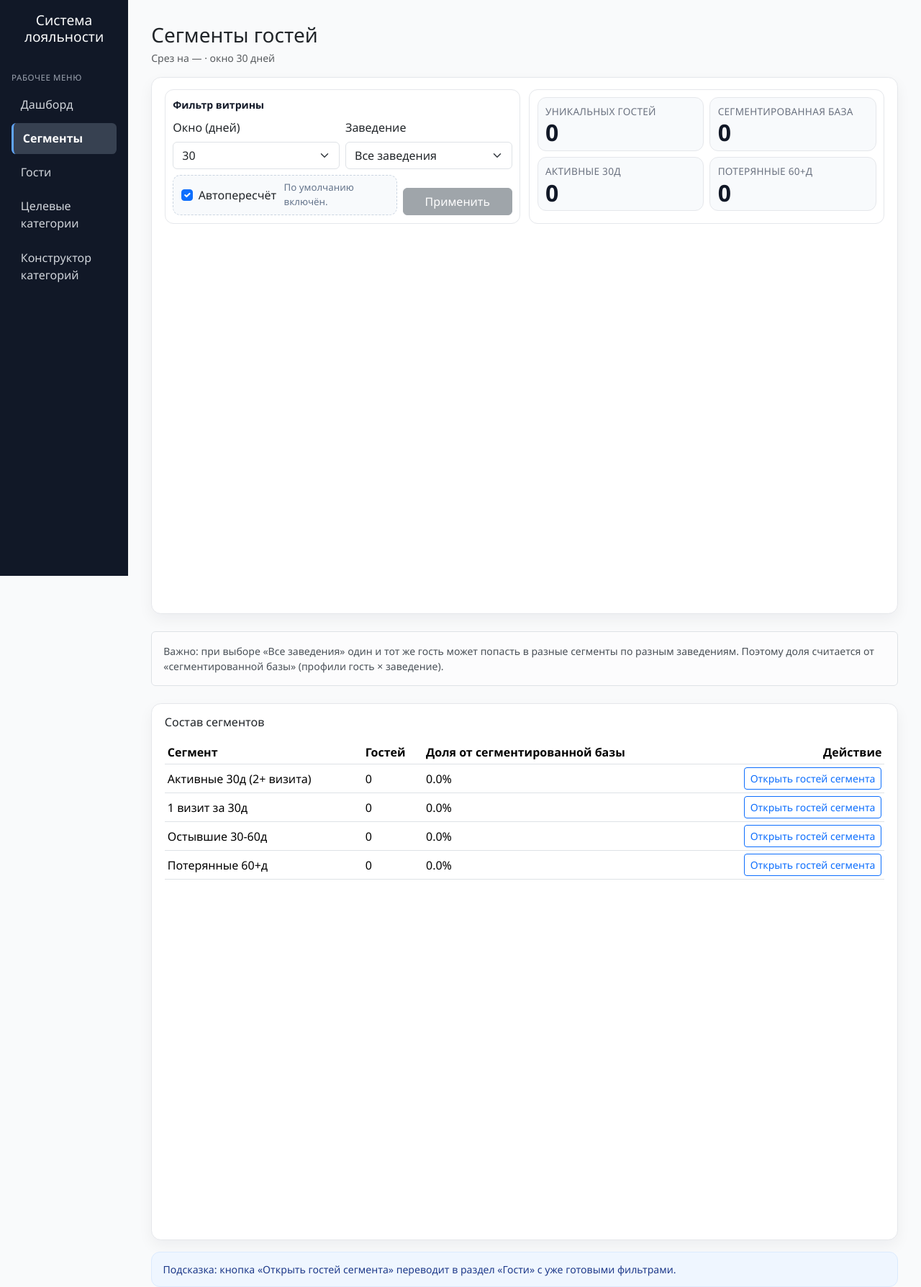
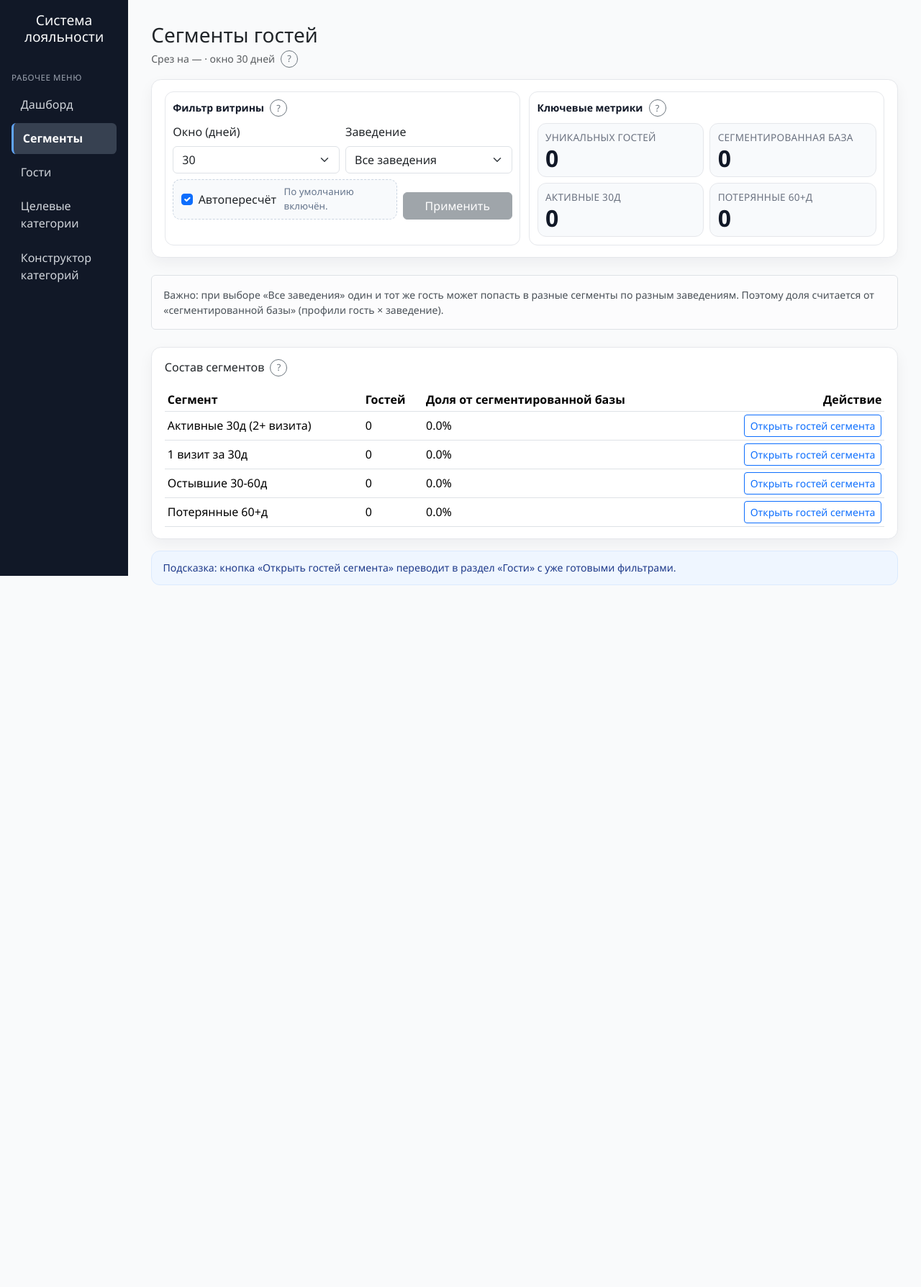
Before and after one commit to Evgl2004/bonusart_01, a Django app: page /segments/ in a window 1280 px wide. Shown: the whole page at 72% size. After the commit the page ends 813 px from the top, so only its background shows below. Run offline with Django 5.2, Linux system fonts and the light colour scheme; data that the repository does not hold is empty; parts of the project's set-up code (start-up, migrations or seed data) failed here and were passed over; some libraries are stand-ins or nearby versions.

Commit message:
fix(ui): исправить разъезд блоков сегментов и стабилизировать высоту таблицы

```diff
--- a/guests/templates/guests/segments_workbench.html
+++ b/guests/templates/guests/segments_workbench.html
@@ -9,7 +9,6 @@
     border-radius: 0.85rem;
     background: #fff;
     box-shadow: 0 8px 20px rgba(17, 24, 39, 0.05);
-    height: 100%;
   }
 
   .seg-card .card-body {
@@ -99,6 +98,15 @@
     text-overflow: ellipsis;
   }
 
+  .seg-help-btn {
+    width: 1.5rem;
+    height: 1.5rem;
+    border-radius: 999px;
+    line-height: 1;
+    padding: 0;
+    font-size: 0.8rem;
+  }
+
   .seg-page-footer {
     border: 1px solid #dbeafe;
     background: #eff6ff;
@@ -129,8 +137,18 @@
 <div class="d-flex justify-content-between align-items-center mb-3">
   <div>
     <h1 class="h3 mb-1">Сегменты гостей</h1>
-    <div class="text-muted small">
-      Срез на {{ payload.filters.as_of_date|default:"—" }} · окно {{ payload.filters.window_days }} дней
+    <div class="text-muted small d-flex align-items-center gap-2 flex-wrap">
+      <span>Срез на {{ payload.filters.as_of_date|default:"—" }} · окно {{ payload.filters.window_days }} дней</span>
+      <button
+        type="button"
+        class="btn btn-outline-secondary seg-help-btn"
+        data-bs-toggle="tooltip"
+        data-bs-placement="top"
+        title="Эта страница показывает, как гости разбиваются на сегменты по выбранному окну дней и заведению."
+        aria-label="Подсказка по странице"
+      >
+        ?
+      </button>
     </div>
   </div>
 </div>
@@ -139,7 +157,19 @@
   <div class="card-body">
     <div class="seg-top-layout">
       <div class="seg-top-pane">
-        <div class="seg-top-pane-title">Фильтр витрины</div>
+        <div class="seg-top-pane-title d-flex align-items-center gap-2">
+          <span>Фильтр витрины</span>
+          <button
+            type="button"
+            class="btn btn-outline-secondary seg-help-btn"
+            data-bs-toggle="tooltip"
+            data-bs-placement="top"
+            title="Настройте окно дней и заведение. При включенном автопересчёте данные обновятся сразу после смены фильтров."
+            aria-label="Подсказка по фильтру витрины"
+          >
+            ?
+          </button>
+        </div>
         <form method="get" id="seg-filters-form" class="row g-2 align-items-end">
           <input type="hidden" name="as_of_date" value="{{ selected_as_of_date }}">
           <div class="col-12 col-md-6">
@@ -175,6 +205,19 @@
       </div>
 
       <div class="seg-top-pane">
+        <div class="seg-top-pane-title d-flex align-items-center gap-2">
+          <span>Ключевые метрики</span>
+          <button
+            type="button"
+            class="btn btn-outline-secondary seg-help-btn"
+            data-bs-toggle="tooltip"
+            data-bs-placement="top"
+            title="Метрики считаются по выбранному окну и заведению. При выборе «Все заведения» один гость может попадать в разные сегменты."
+            aria-label="Подсказка по ключевым метрикам"
+          >
+            ?
+          </button>
+        </div>
         <div class="row g-2">
           <div class="col-6">
             <div class="seg-kpi-compact">
@@ -221,7 +264,19 @@
 
 <div class="seg-card">
   <div class="card-body">
-    <h2 class="h6 mb-3">Состав сегментов</h2>
+    <h2 class="h6 mb-3 d-flex align-items-center gap-2">
+      <span>Состав сегментов</span>
+      <button
+        type="button"
+        class="btn btn-outline-secondary seg-help-btn"
+        data-bs-toggle="tooltip"
+        data-bs-placement="top"
+        title="Кнопка «Открыть гостей сегмента» переводит в раздел «Гости» с уже готовыми фильтрами."
+        aria-label="Подсказка по составу сегментов"
+      >
+        ?
+      </button>
+    </h2>
     <div class="table-responsive">
       <table class="table table-sm align-middle mb-0">
         <thead>
@@ -274,6 +329,12 @@
       return;
     }
 
+    document.querySelectorAll('[data-bs-toggle="tooltip"]').forEach((node) => {
+      if (window.bootstrap && window.bootstrap.Tooltip) {
+        new window.bootstrap.Tooltip(node);
+      }
+    });
+
     const stored = window.localStorage.getItem(storageKey);
     autoApplyCheckbox.checked = stored === null ? true : stored === "1";
 
```
Also changed, not shown: guests/templates/guests/virtual_categories_workbench.html (+15 -1 lines).
